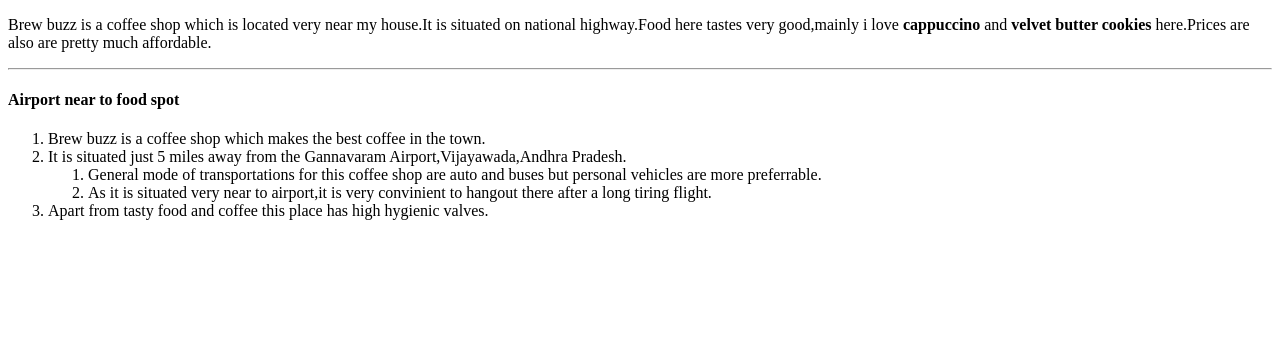
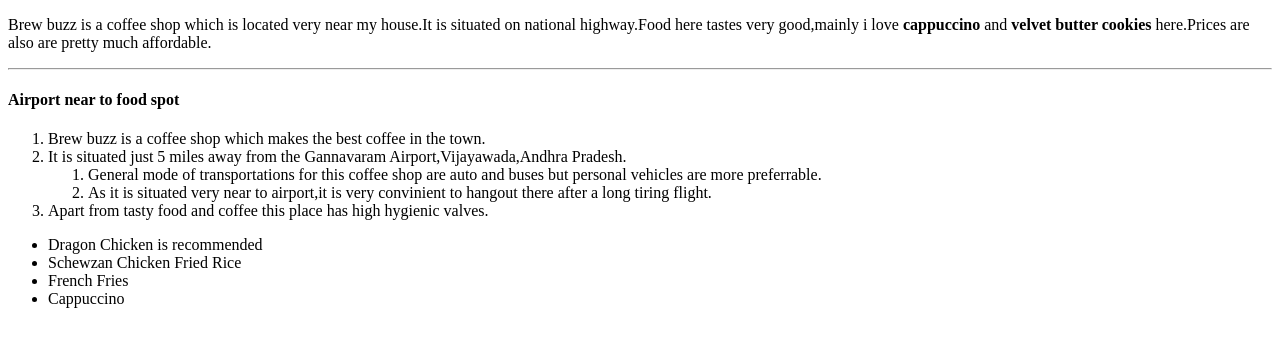
Before and after one commit to 44-563-Web-Apps-S22/webapps-s22-assignment-3-ThaaraniY, a plain HTML site: page index.html in a window 1280 px wide. Shown: the part 105-452 px from the top of the page. Drawn offline with Linux system fonts and the light colour scheme.

Commit message:
Update index.html

```diff
--- a/index.html
+++ b/index.html
@@ -26,3 +26,9 @@
 
         <li>Apart from tasty food and coffee this place has high hygienic valves.</li>
         </ol>
+        <ul>
+            <li>Dragon Chicken is recommended</li>
+            <li>Schewzan Chicken Fried Rice</li>
+            <li>French Fries </li>
+            <li>Cappuccino </li>
+        </ul>
```
